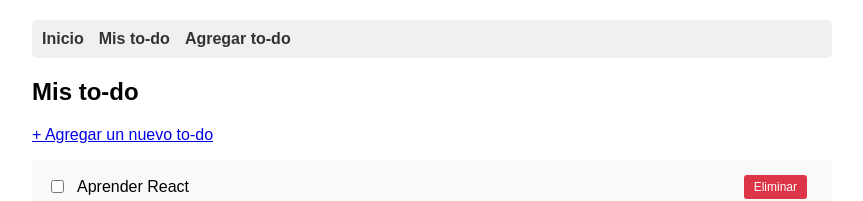
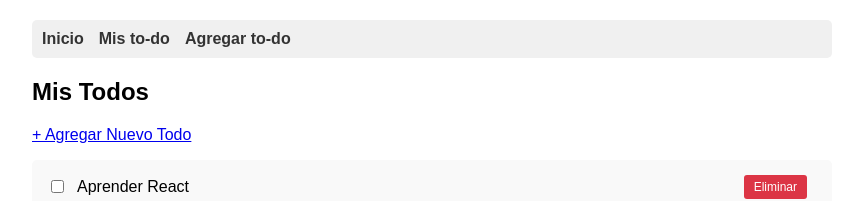
Before and after one commit to asebasg/todo-basic, a React (Create React App) app: page /todos in a window 1280 px wide. Shown: the top 201 px of the page, without its empty margins (208-1071 px from the left). Built offline with nearby package versions, Linux system fonts and the light colour scheme; data requests are answered from the project's data file.

Commit message:
feat: implementación de listado de todos desde API

```diff
--- a/src/components/TodoList.js
+++ b/src/components/TodoList.js
@@ -1,33 +1,32 @@
-import React, { useState, useEffect } from "react";
-import { Link } from "react-router-dom";
+import React, { useState, useEffect } from 'react';
+import { Link } from 'react-router-dom';
 
 function TodoList() {
   const [todos, setTodos] = useState([]);
   const [loading, setLoading] = useState(true);
 
-  // Cargar los to-do al montar el componente
+  // Cargar todos al montar el componente
   useEffect(() => {
     loadTodos();
   }, []);
 
-  // GET - Obtener todos los to-do
+  // GET - Obtener todos los todos
   const loadTodos = async () => {
     try {
       setLoading(true);
-      const response = await fetch("http://localhost:3001/todos");
+      const response = await fetch('http://localhost:3001/todos');
       const data = await response.json();
       setTodos(data);
     } catch (error) {
-      alert("Error al mostrar los to-do");
+      alert('Error al cargar los todos');
     } finally {
       setLoading(false);
     }
   };
 
   // PATCH - Cambiar estado completado
-  const toggleComplete = async(id, completed) => {
+  const toggleComplete = async (id, completed) => {
     try {
-        setLoading(true)
       const response = await fetch(`http://localhost:3001/todos/${id}`, {
         method: 'PATCH',
         headers: {
@@ -37,6 +36,7 @@ function TodoList() {
           completed: !completed
         }),
       });
+
       if (response.ok) {
         // Actualizar estado local
         setTodos(todos.map(todo =>
@@ -46,40 +46,42 @@ function TodoList() {
         ));
       }
     } catch (error) {
-        alert('No se pudo actualizar el to-do')
+      alert('Error al actualizar');
     }
+  };
+
+  // DELETE - Eliminar todo
+  const deleteTodo = async (id) => {
+    if (!window.confirm('¿Eliminar este todo?')) {
+      return;
     }
 
-  // DELETE - Eliminar un to-do
-  const deleteTodo = async (id) => {
-    if (!window.confirm(`¿Deseas eliminar este to-do con la id ${id}?`)) {
-        return;
-  }
     try {
       const response = await fetch(`http://localhost:3001/todos/${id}`, {
         method: 'DELETE',
-    })
+      });
 
-    if(response.ok) {
+      if (response.ok) {
         // Remover del estado local
         setTodos(todos.filter(todo => todo.id !== id));
       }
     } catch (error) {
-      alert('Error al eliminar el to-do')
+      alert('Error al eliminar');
     }
-  }
+  };
 
-    if(loading) {
-      return <div>Cargando...</div>
+  if (loading) {
+    return <div>Cargando...</div>;
   }
 
   return (
     <div>
-        <h2>Mis to-do</h2>
-        <Link to="/add">+ Agregar un nuevo to-do</Link>
+      <h2>Mis Todos</h2>
+
+      <Link to="/add">+ Agregar Nuevo Todo</Link>
 
       {todos.length === 0 ? (
-            <p>No hay to-do disponibles</p>
+        <p>No hay todos. <Link to="/add">Crear el primero</Link></p>
       ) : (
         <ul>
           {todos.map(todo => (
@@ -90,9 +92,12 @@ function TodoList() {
                 onChange={() => toggleComplete(todo.id, todo.completed)}
               />
 
-              <span style={{textDecoration : todo.completed ? 'line-through' : 'none'}}>
+              <span style={{
+                textDecoration: todo.completed ? 'line-through' : 'none'
+              }}>
                 {todo.title}
               </span>
+
               <button onClick={() => deleteTodo(todo.id)}>
                 Eliminar
               </button>
```
Lines whose indentation alone changed are shown as unchanged.
